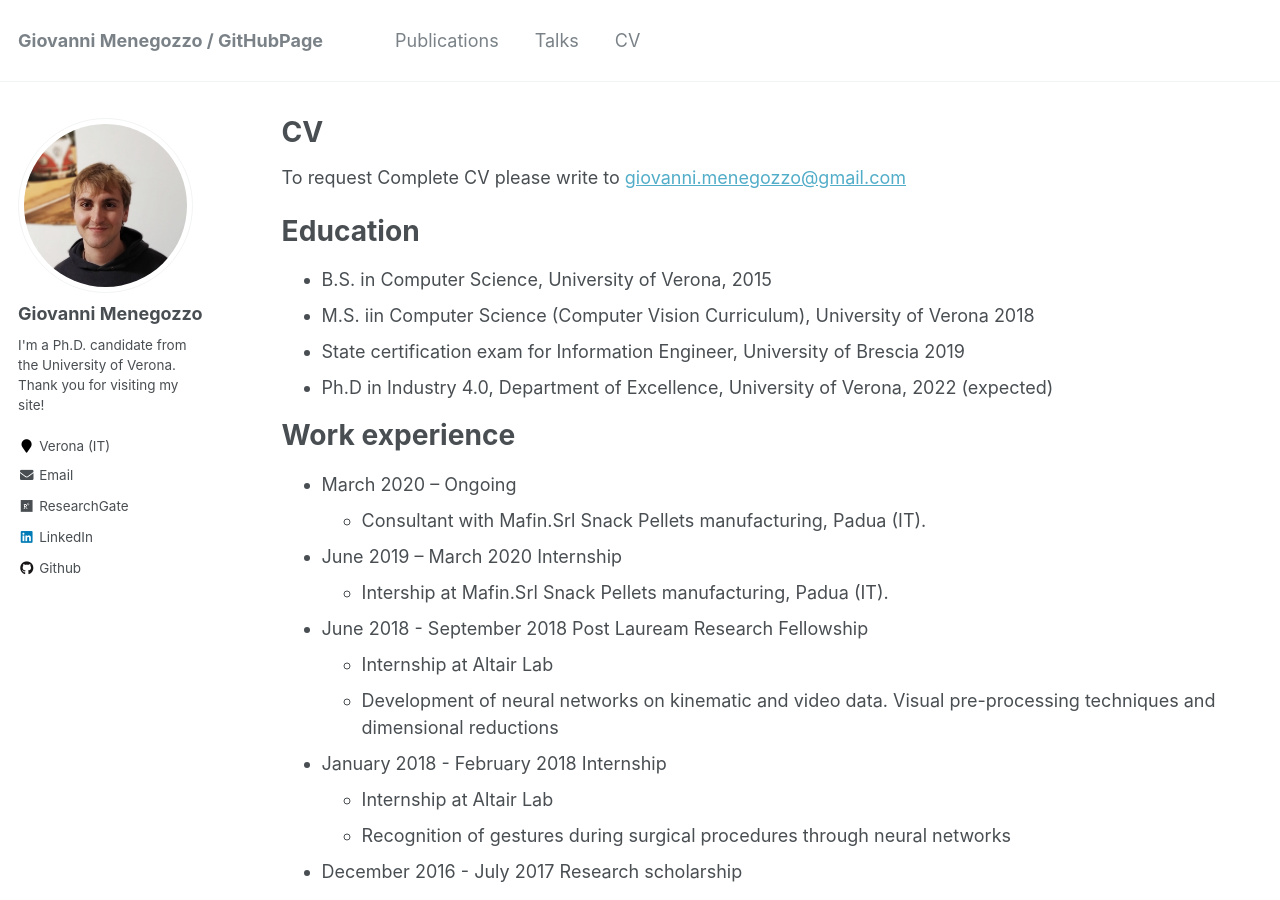
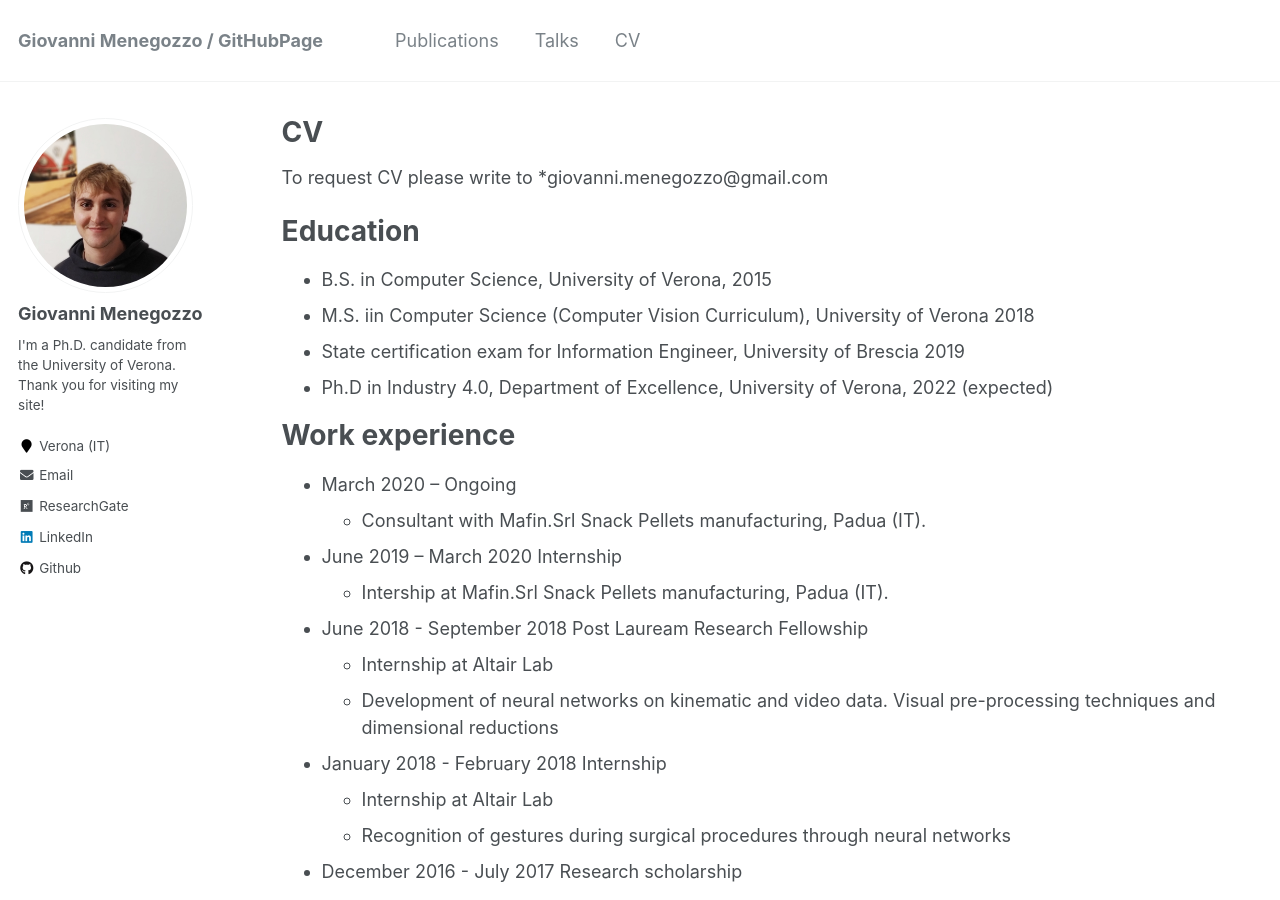
Before and after one commit to giovanniMen/giovannimenegozzosite, a Jekyll site: the page built from _pages/cv.md, in a window 1280 px wide and 900 px high. Built offline with Jekyll 4.4.1, drawn with Linux system fonts in a browser that asks for light colours.

Commit message:
Update cv.md

```diff
--- a/_pages/cv.md
+++ b/_pages/cv.md
@@ -10,7 +10,7 @@ redirect_from:
 {% include base_path %}
 
 
-To request Complete CV please write to [giovanni.menegozzo@gmail.com](giovanni.menegozzo@gmail.com)
+To request CV please write to *giovanni.menegozzo@gmail.com
 
 Education
 ======
```
